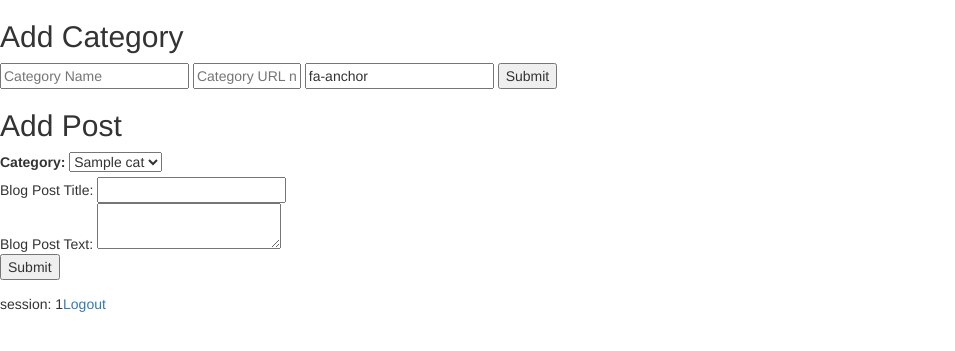
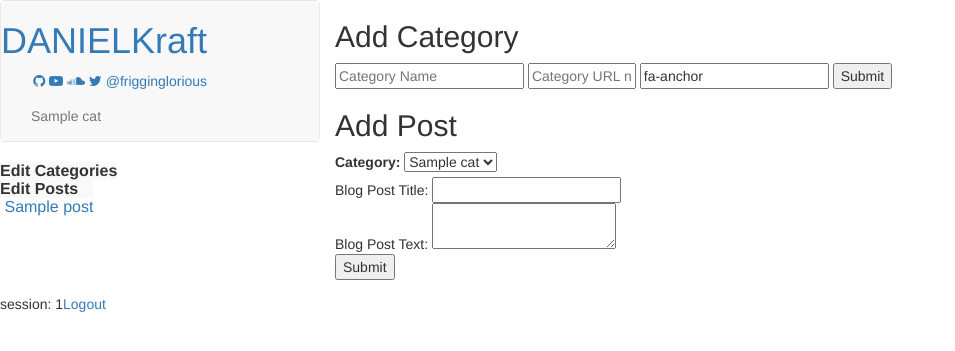
Before and after one commit to frigginglorious/frigginglorio.us, a PHP site: page /cms/ in a window 1280 px wide. Shown: the top 351 px of the page, without its empty margins (0-955 px from the left). Run offline with PHP 8.4, Linux system fonts and the light colour scheme; the visitor is signed in with stand-in values (Sample User, id 1); tables that the repository leaves empty or names only in its code hold one stand-in row (values such as "Sample post"); lists and menus that the app fills with data are empty; some libraries are stand-ins or nearby versions.

Commit message:
added update for exisiting categories and posts

```diff
--- a/cms/addCat.php
+++ b/cms/addCat.php
@@ -1,6 +1,25 @@
 <?php
 if ($_SESSION['loggedin'] === TRUE) {
-    if ((isset($_POST["catName"])) && isset($_POST["catURL"])) {
+    if (isset($_POST["catName"]) && isset($_POST["catURL"]) && isset($_POST["catID"])) {
+        $catName = $_POST["catName"];
+        $catURL = $_POST["catURL"];
+        $catIcon = $_POST["catIcon"];
+        $catID = $_POST["catID"];
+        if (($catName != null) && ($catURL != null) && ($catIcon != null) && ($catID != null)) {
+            $sql = "UPDATE cat SET cat = ?, name = ?, icon = ? WHERE id = ?";
+            $stmt = $pdo->prepare($sql);
+
+            if ($stmt->execute([$catURL, $catName, $catIcon, $catID])) {
+                echo "Good Category Update";
+            }else {
+                echo "Update Category Error";
+            }
+        } else {
+
+            echo "Input info in all boxes <br/>";
+
+        }
+    }elseif (isset($_POST["catName"]) && isset($_POST["catURL"])) {
         $catName = $_POST["catName"];
         $catURL = $_POST["catURL"];
         $catIcon = $_POST["catIcon"];
--- /dev/null
+++ b/cms/addPost.php
@@ -0,0 +1,20 @@
+<h2>Add Post</h2>
+<form name="input" action="/cms/index.php" method="post">
+
+    <label for="cat">Category:</label>
+    <select id="cat" name='cat'>
+    <?php
+
+        $sql = "SELECT * FROM cat";
+        $stmt = $pdo->query($sql);
+
+        foreach ($stmt as $row){
+                echo "<option value='" . $row["id"] . "'>" . $row["name"] . "</option>";
+        }
+
+?>
+    </select><br/>
+    Blog Post Title: <input id="title" name="title"></input><br/>
+    Blog Post Text: <textarea id="content" name="content"></textarea><br/>
+    <input type="submit" value="Submit">
+</form>
--- a/cms/post.php
+++ b/cms/post.php
@@ -22,6 +22,32 @@
 </script>
 </head>
 <body>
+    <div class="row" style="margin:0px;">
+        <div id="outBar" class="col-sm-3 blog-sidebar hidden-xs" style="padding:0px;">
+            <div id="sideBar">
+                <table class="table-striped">
+                    <tr>
+                        <th>
+                            Edit Categories
+                        </th>
+                    </tr>
+                    <?php include ($_SERVER['DOCUMENT_ROOT'] . '/topNav.php'); ?>
+
+                </table>
+                <table class="table-striped">
+                    <tr>
+                        <th>
+                            Edit Posts
+                        </th>
+                    </tr>
+                    <?php include ($_SERVER['DOCUMENT_ROOT'] . '/sideNav.php'); ?>
+
+                </table>
+            </div>
+        </div>
+
+        <div class="col-sm-9 blog-main">
+
 
 	<?php
         ini_set('display_startup_errors', 1);
@@ -29,18 +55,33 @@
         // error_reporting(-1);
 
         if ($_SESSION['loggedin'] === TRUE) {
+            date_default_timezone_set('UTC');
 
-            if ((isset($_POST["cat"])) && isset($_POST["title"])) {
+            $author = $_SESSION['username'];
+            $authorID = $_SESSION['id'];
+            $date = date("F j, Y, g:i a");
 
-                date_default_timezone_set('UTC');
-
-                $author = $_SESSION['username'];
-                $authorID = $_SESSION['id'];
+            if(isset($_POST["id"]) && isset($_POST["cat"]) && isset($_POST["title"])){
                 $cat = $_POST["cat"];
                 $title = $_POST["title"];
+                $content = $_POST["content"];
+                $postID = $_POST["id"];
+                $sql = "UPDATE post SET catID = ?, title = ?, content = ? WHERE id = ?";
+                $stmt = $pdo->prepare($sql);
 
+                if ($stmt->execute([$cat,$title,$content, $postID])) {
+                    echo "Update Success";
+                    echo "CatID: " . $cat . "<br>";
+                    echo "Title: " . $title . "<br>";
+                    echo "Content: " . $content . "<br>";
+                }else {
+                    echo "Update Error";
+                }
+            }elseif ((isset($_POST["cat"])) && isset($_POST["title"])) {
+
+                $cat = $_POST["cat"];
+                $title = $_POST["title"];
                 $content = $_POST["content"];
-                $date = date("F j, Y, g:i a");
 
                 if (($authorID != null) && ($cat != null) && ($title != null) && ($content != null)) {
 
@@ -62,29 +103,17 @@
                 }
 
             }
-            include("addCat.php");
+            if(isset($_GET["postID"])){
+                include("editPost.php");
+            }elseif(isset($_GET["cat"])){
+                include("editCat.php");
+            }else{
+                include("addCat.php");
+                include("addPost.php");
+            }
 
             ?>
-            <h2>Add Post</h2>
-			<form name="input" action="/cms/index.php" method="post">
 
-				<label for="cat">Category:</label>
-				<select id="cat" name='cat'>
-				<?php
-
-                    $sql = "SELECT * FROM cat";
-                    $stmt = $pdo->query($sql);
-
-                    foreach ($stmt as $row){
-                            echo "<option value='" . $row["id"] . "'>" . $row["name"] . "</option>";
-                    }
-
-            ?>
-				</select><br/>
-				Blog Post Title: <input id="title" name="title"></input><br/>
-				Blog Post Text: <textarea id="content" name="content"></textarea><br/>
-				<input type="submit" value="Submit">
-			</form>
 	<?php
         } else {
             echo "incorrect login";
@@ -93,6 +122,7 @@
         }
 
     ?>
-
+</div>
+</div>
 	</body>
 </html>
--- a/pullContent.php
+++ b/pullContent.php
@@ -20,8 +20,8 @@
 					$stmt = $pdo->prepare($sql);
 					$stmt->execute([$cat]);
 					$rows = $stmt->fetchAll();
-					// print_r();
-					// if ($rows->count())
+
+					// Displays at top of category
 					if(count($rows)>0){
 						$catName = $rows[0]['catName'];
 						$catIcon = $rows[0]['catIcon'];
```
Also changed, not shown: cms/editCat.php (added, +25 -0 lines), cms/editPost.php (added, +35 -0 lines).
